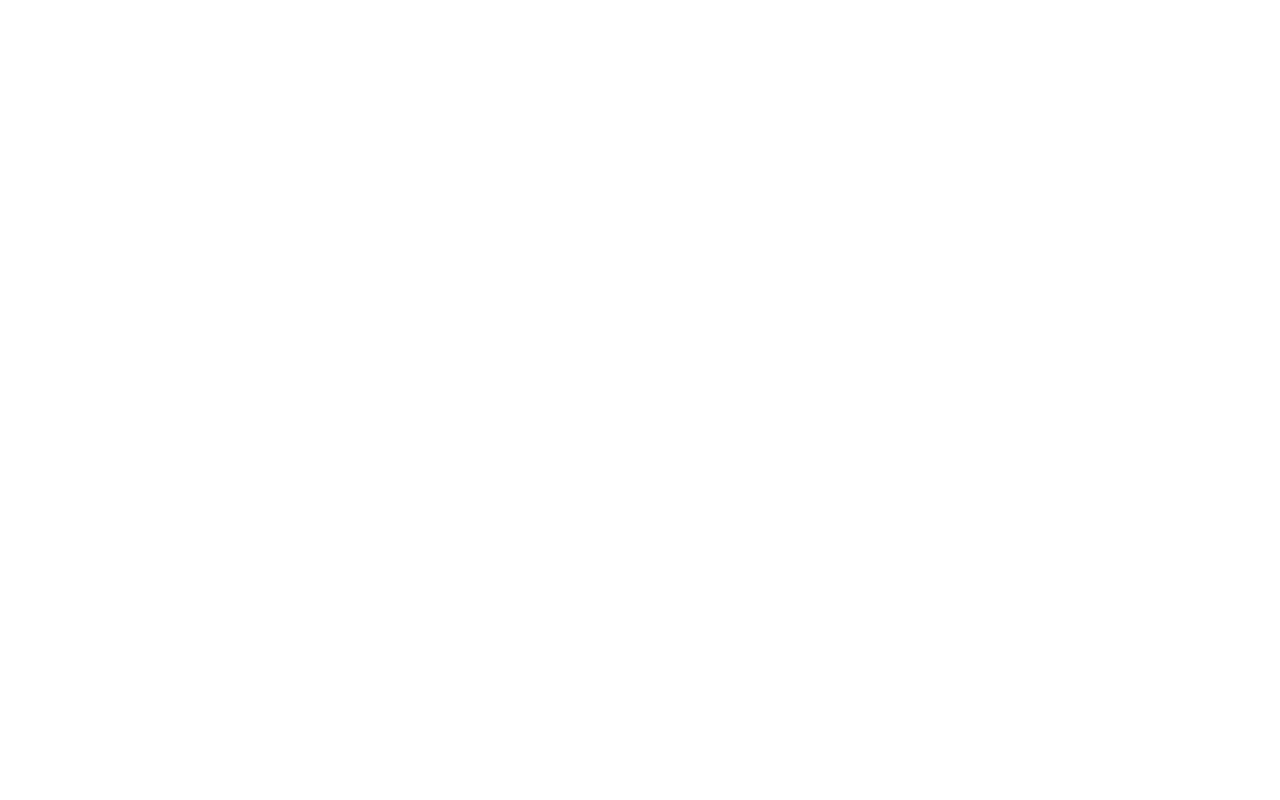
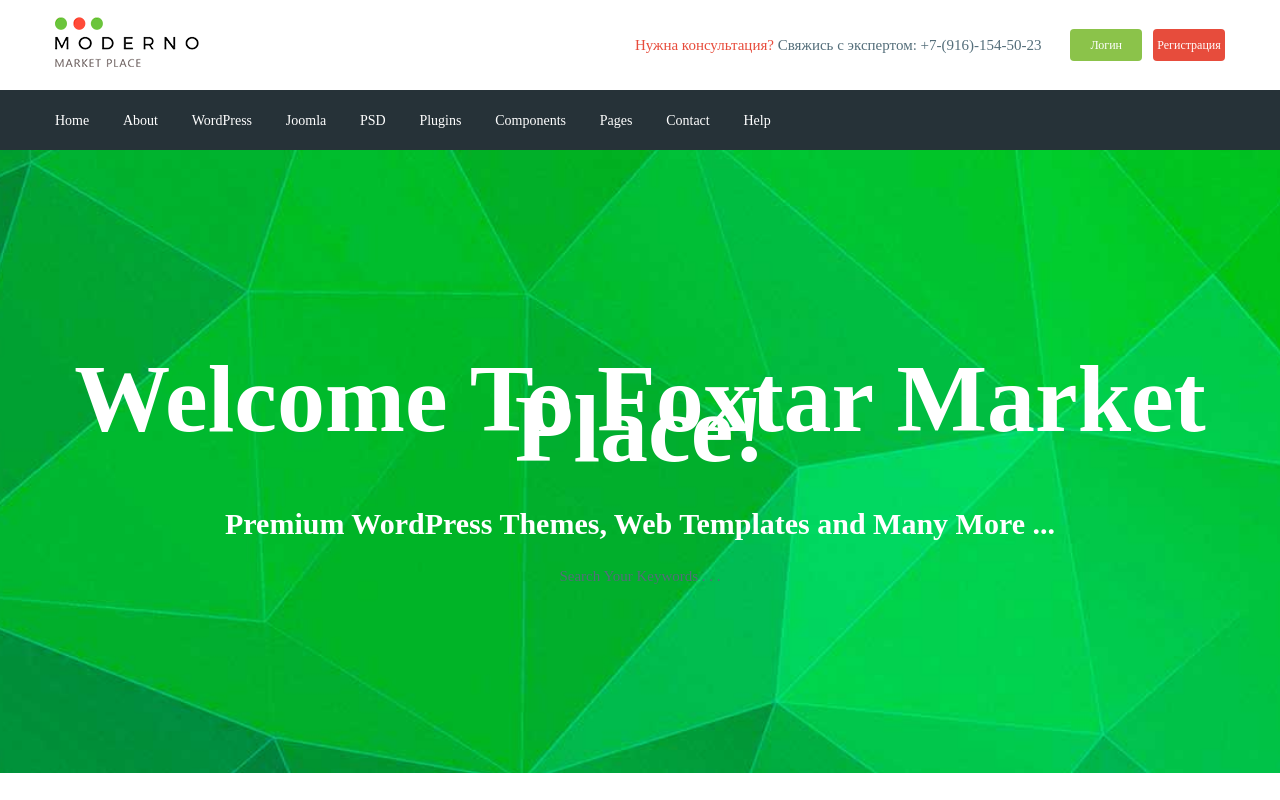
Before and after one commit to DamirDesignMedia/moderno, a website: page app/index.html in a window 1280 px wide. Drawn offline with nearby package versions, Linux system fonts and the light colour scheme; files that its build step writes are made by us from their sources.

Commit message:
added header

```diff
--- a/app/index.html
+++ b/app/index.html
@@ -1,17 +1,119 @@
 <!DOCTYPE html>
-<html lang="en">
+<html lang="ru">
+
 <head>
   <meta charset="UTF-8">
   <meta name="viewport" content="width=device-width, initial-scale=1.0">
   <meta http-equiv="X-UA-Compatible" content="ie=edge">
   <title>Document</title>
+  <link rel="preconnect" href="https://fonts.gstatic.com">
+  <link href="https://fonts.googleapis.com/css2?family=Roboto:wght@500;700&display=swap" rel="stylesheet">
   <link rel="stylesheet" href="css/style.min.css">
 </head>
+
 <body>
+  <header class="header">
+    <div class="header__top">
+      <div class="container">
+        <div class="header__top-inner">
+          <div class="header__logo">
+            <a href="#">
+              <img src="img/logo.png" alt="Лого">
+            </a>
+          </div>
+          <div class="header__text">
+            <span>Нужна консультация?</span>
+            Свяжись с экспертом:
+            <a class="header__phone" href="tel:+79161545023">+7-(916)-154-50-23</a>
+          </div>
+          <div class="header__box">
+            <a class="basket" href="#"></a>
+            <a class="header__btn header__btn-login" href="#">Логин</a>
+            <a class="header__btn header__btn-registr" href="#">Регистрация</a>
+          </div>
+        </div>
+      </div>
+    </div>
 
+    <div class="header__menu">
+      <div class="container">
+        <nav class="menu">
+          <ul class="menu__list">
+            <li>
+              <a href="#">
+                Home
+              </a>
+            </li>
+            <li>
+              <a href="#">
+                About
+              </a>
+            </li>
+            <li>
+              <a href="#">
+                WordPress
+              </a>
+            </li>
+            <li>
+              <a href="#">
+                Joomla
+              </a>
+            </li>
+            <li>
+              <a href="#">
+                PSD
+              </a>
+            </li>
+            <li>
+              <a href="#">
+                Plugins
+              </a>
+            </li>
+            <li>
+              <a href="#">
+                Components
+              </a>
+            </li>
+            <li>
+              <a href="#">
+                Pages
+              </a>
+            </li>
+            <li>
+              <a href="#">
+                Contact
+              </a>
+            </li>
+            <li>
+              <a href="#">
+                Help
+              </a>
+            </li>
+          </ul>
+        </nav>
+      </div>
+    </div>
+  </header>
+
+  <div class="mainbanner">
+    <div class="container">
+      <div class="banner__content">
+        <div class="titlebanner">
+          <h1>Welcome To Foxtar Market Place!</h1>
+        </div>
+        <div class="subtitle">
+          <h2>Premium WordPress Themes, Web Templates and Many More ...</h2>
+        </div>
+        <div class="searchline">
+          <p>Search Your Keywords . . .</p>
+        </div>
+      </div>
+    </div>
+  </div>
 
   <script src="https://ajax.googleapis.com/ajax/libs/jquery/3.4.1/jquery.min.js"></script>
   <script src="js/libs.min.js"></script>
   <script src="js/main.js"></script>
 </body>
+
 </html>
--- a/app/scss/_fonts.scss
+++ b/app/scss/_fonts.scss
@@ -0,0 +1,6 @@
+@font-face {
+   font-family: 'Roboto-Regular', sans-serif;
+   src: url('..fonts/Roboto-Regular.woff2') format('woff2'),
+        url('../fonts/Roboto-Regular.woff') format('woff');
+        font-weight: 400;
+}
--- /dev/null
+++ b/app/scss/_global.scss
@@ -0,0 +1,30 @@
+html{
+   box-sizing: border-box;
+}
+*,
+*::before,
+*::after{
+   box-sizing: inherit;
+}
+a{
+   display: inline-block;
+   text-decoration: none;
+
+}
+ul,
+li{
+   margin: 0;
+   padding: 0;
+   list-style: none;
+}
+body{
+   font-family: 'Roboto-Regular';
+   font-size: 15px;
+   line-height: 24px;
+   color: $text;
+}
+.container{
+   max-width: 1200px;
+   margin: 0 auto;
+   padding: 0 15px;
+}
--- a/app/scss/_vars.scss
+++ b/app/scss/_vars.scss
@@ -0,0 +1,5 @@
+$text: #546e7a;
+$white: #fff;
+$red: #e74c3c;
+$green: #8bc34a;
+$bg: #263238;
--- a/app/scss/style.scss
+++ b/app/scss/style.scss
@@ -1,9 +1,83 @@
 @import "vars";
 @import "libs";
+@import "global";
 @import "fonts";
+@import "media";
 
 
+.header__top-inner{
+   height: 90px;
+   display: flex;
+   justify-content: space-between;
+   align-items: center;
+}
+.header__text{
+   margin-left: auto;
+   margin-right: 25px;
+   color: $text;
+}
+.header__text span{
+   color: $red;
 
-
-
-@import "media";
+}
+.header__phone{
+   color: $text;
+   text-decoration: none;
+}
+.header__btn{
+   padding: 4px;
+   width: 72px;
+   color: $white;
+   text-align: center;
+   font-size: 12px;
+   border-radius: 4px;
+}
+.header__btn-login{
+   background-color: $green;
+}
+.header__btn-registr{
+   margin-left: 7px;
+   background-color: $red;
+}
+.header__menu{
+   background-color: $bg;
+}
+.menu{
+   height: 60px;
+   display: flex;
+   align-items: center;
+}
+.menu__list{
+   li{
+      display: inline-block;
+      & + li{
+         margin-left: 30px;
+      }
+   }
+   a{
+      color: #fff;
+      font-size: 14px;
+   }
+}
+.mainbanner{
+   padding: 170px 0px;
+   background-image: url('../img/banner_bg.jpg');
+   background-size: cover;
+   background-repeat: no-repeat;
+   background-position: center;
+}
+.banner__content{
+   text-align: center;
+}
+.titlebanner{
+   color: #fff;
+   font-size: 48px;
+   line-height: 30px;
+   font-weight: 700;
+}
+.subtitle{
+   color: #fff;
+   font-size: 20px;
+   line-height: 30px;
+   font-weight: 500;
+}
```
Also changed, not shown: package.json (+8 -5 lines), app/fonts/Roboto-Regular.woff (added), app/fonts/Roboto-Regular.woff2 (added), app/img/banner_bg.jpg (added), app/img/logo.png (added), 1 other file.
